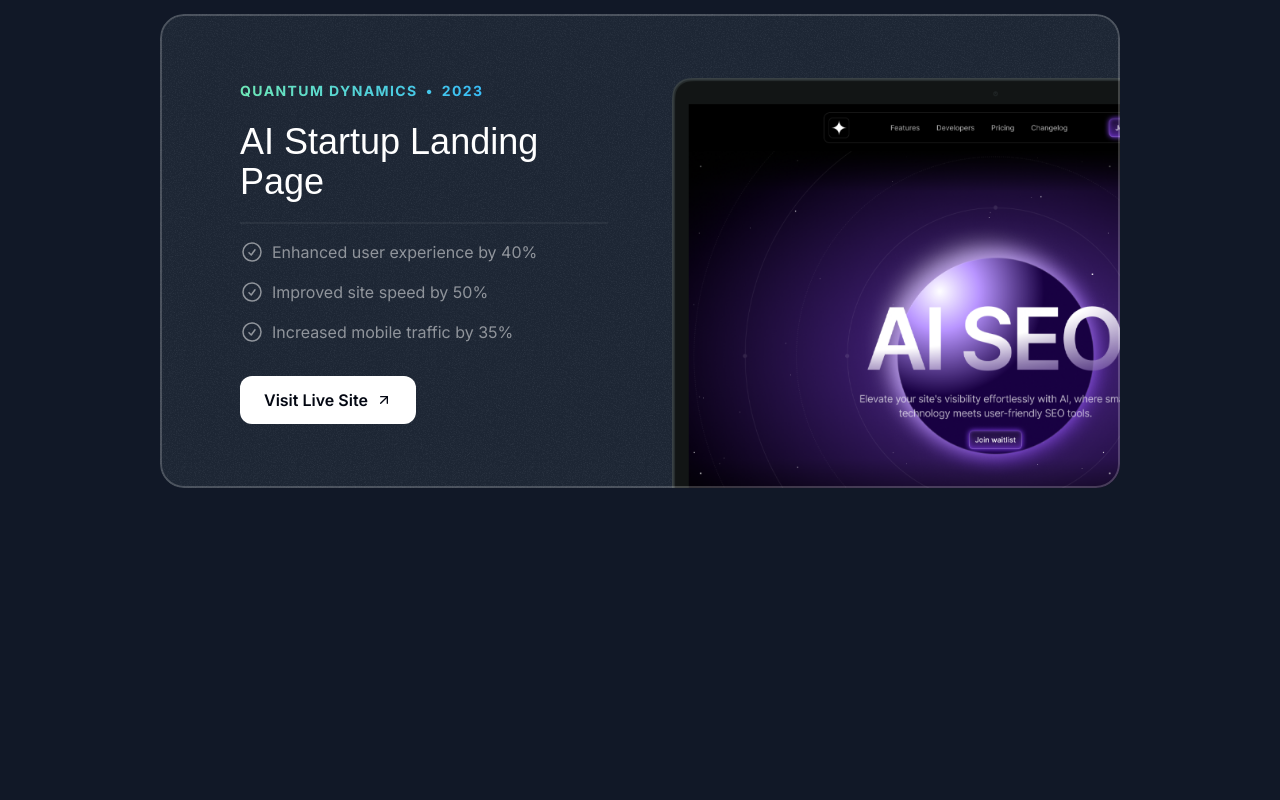
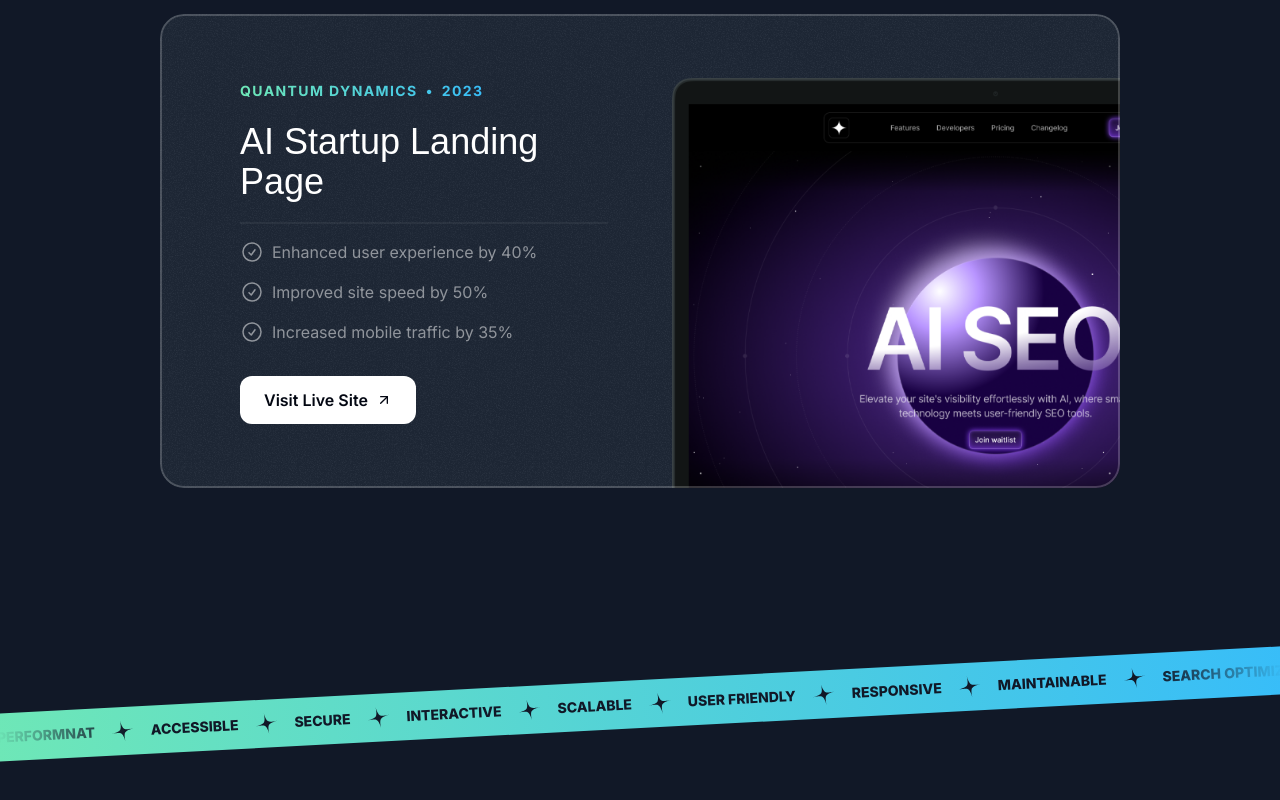
Before and after one commit to Patypatii/MODERN-PORTFOLIO, a Next.js app in the folder frontend/: page / in a window 1280 px wide. Shown: the part 2360-3160 px from the top of the page. Before the commit the page ends 2944 px from the top, so only its background shows below. Built offline with nearby package versions, Linux system fonts and the light colour scheme; a web font is replaced by a local one.

Commit message:
completed the tape section

```diff
--- a/frontend/src/app/page.tsx
+++ b/frontend/src/app/page.tsx
@@ -1,6 +1,7 @@
 import { Header } from "@/sections/Header";
 import { HeroSection } from "@/sections/Hero";
 import { ProjectsSection } from "@/sections/Projects";
+import { TapeSection } from "@/sections/Tape";
 
 export default function Home() {
   return (
@@ -8,6 +9,7 @@
       <Header />
       <HeroSection />
       <ProjectsSection />
+      <TapeSection/>
 
     </div>
   );
--- a/frontend/src/sections/Tape.tsx
+++ b/frontend/src/sections/Tape.tsx
@@ -1,3 +1,36 @@
+import StarIcon from '@/assets/icons/star.svg'
+
+const words = [
+"performnat",
+"Accessible",
+"Secure",
+"Interactive",
+"Scalable",
+"User Friendly",
+"Responsive",
+"Maintainable",
+"Search Optimized",
+"Usable",
+"Reliable",
+]
+
 export const TapeSection = () => {
-  return <div>Tape Section</div>;
+
+
+  return <div className='py-16 lg:py-24'>
+    <div className='bg-gradient-to-r from-emerald-300 to-sky-400 overflow-x-clip -rotate-3 -mx-1'>
+      <div className='flex [mask-image:linear-gradient(to_right,transparent,black_10%,black_90%,transparent)]'>
+    <div className='flex flex-none gap-4 py-3'>
+    {
+      words.map(word=>(
+        <div className='inline-flex gap-4 items-center' key={word}>
+          <span className='text-gray-900 uppercase font-extrabold text-sm'>{word}</span>
+          <StarIcon className="size-6 text-gray-900 -rotate-12" />
+        </div>
+      ))
+    }
+    </div>
+    </div>
+</div>
+  </div>;
 };
```
